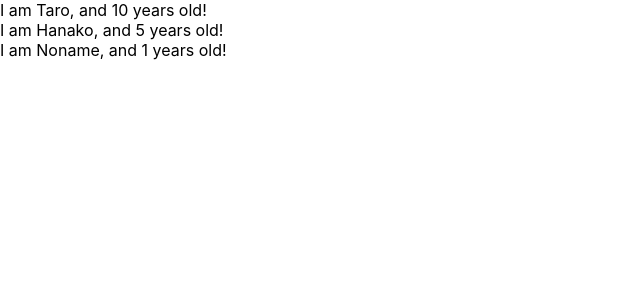
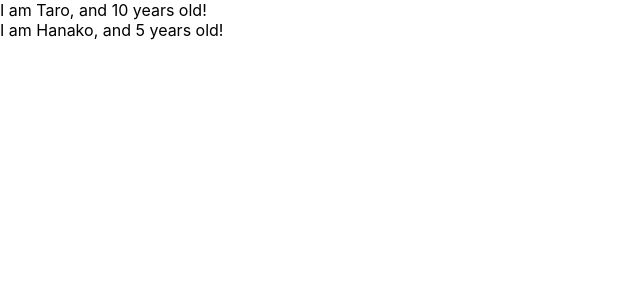
Before and after one commit to izukune/react-redux, a React (Create React App) app: page / in a window 1280 px wide. Shown: the top 300 px of the page, without its empty margins (0-640 px from the left). Built offline with nearby package versions, Linux system fonts and the light colour scheme.

Commit message:
set proptypes

```diff
--- a/src/App.js
+++ b/src/App.js
@@ -1,10 +1,10 @@
 import React from 'react';
+import PropTypes from 'prop-types'
 
 function App() {
   const profiles = [
     {name: "Taro", age: 10},
     {name: "Hanako", age: 5},
-    {name: "Noname"}
   ]
   return (
     <React.Fragment>
@@ -18,8 +18,14 @@ function App() {
 const User = (props)=>{
   return <div>I am {props.name}, and {props.age} years old!</div>
 }
+
 User.defaultProps = {
-  age: 1
+  name: 'Noname',
+}
+
+User.propTypes = {
+  name: PropTypes.string,
+  age: PropTypes.number.isRequired
 }
 
 export default App;
```
